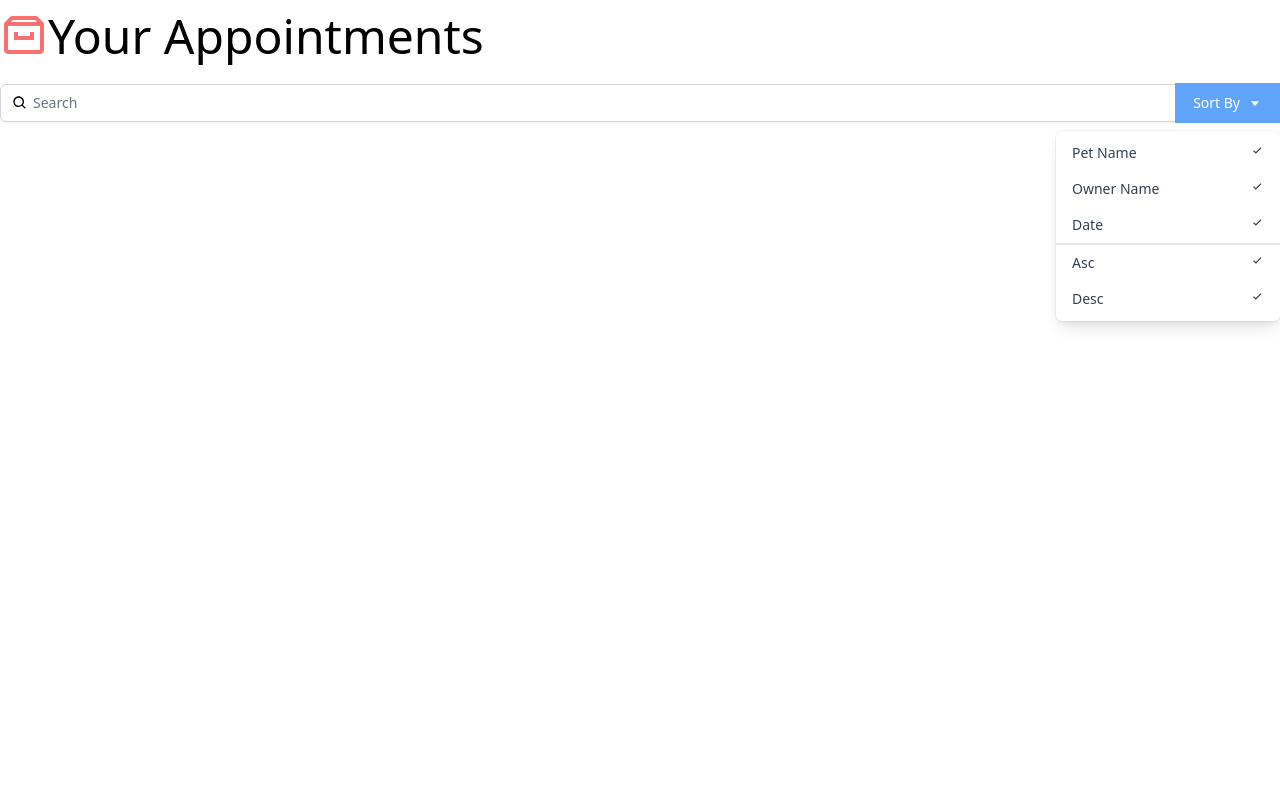
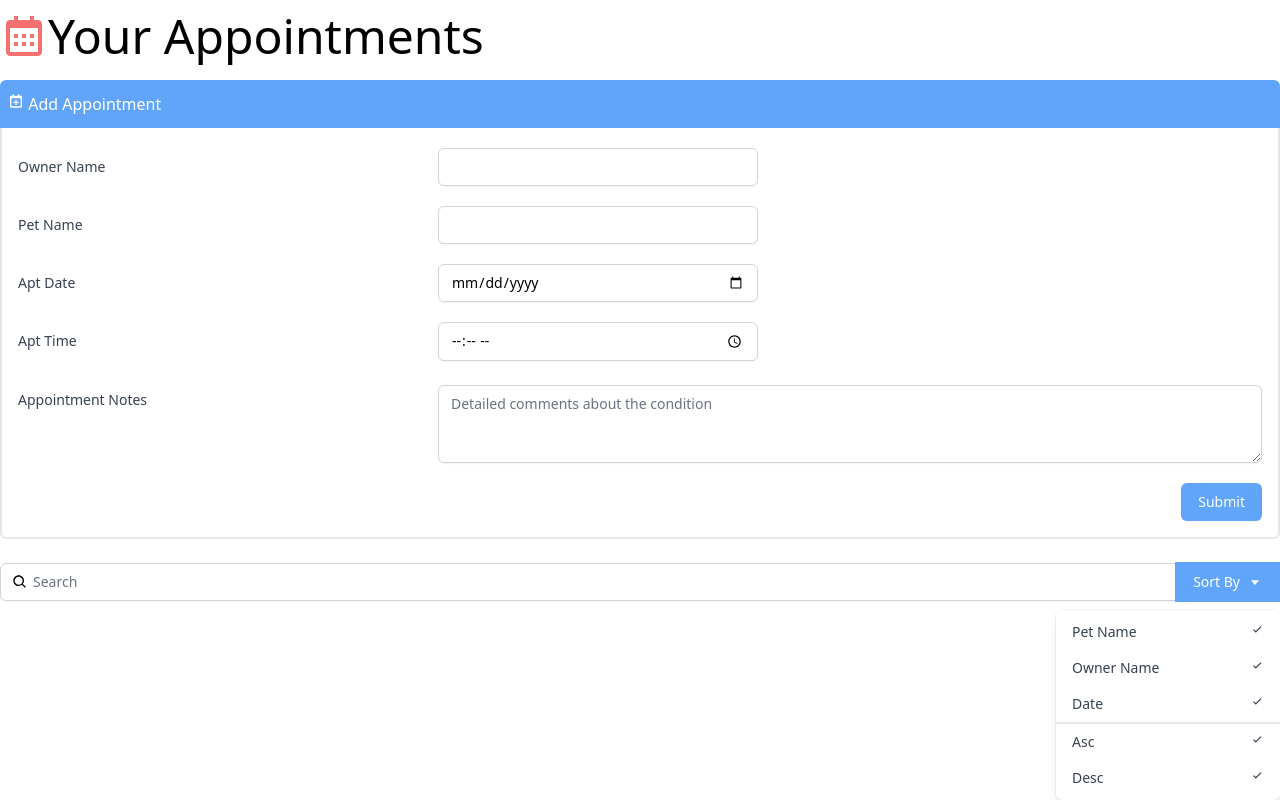
Before and after one commit to muhammetikbalbayram/reactinterfaceapp, a React (Create React App) app: page / in a window 1280 px wide. Built offline with nearby package versions, Linux system fonts and the light colour scheme.

Commit message:
add Appointment component

```diff
--- a/src/App.js
+++ b/src/App.js
@@ -1,11 +1,13 @@
-import { BiArchive } from "react-icons/bi"
+import { BiCalendar } from "react-icons/bi"
 import Search from "./components/Search";
+import AddAppointment from "./components/AddAppointment";
 
 function App() {
   return (
     <div className="App container mx-auto mt-3 font-thin">
       <h1 className="text-5xl">
-        <BiArchive className="inline-block text-red-400 align-top" />Your Appointments</h1>
+        <BiCalendar className="inline-block text-red-400 align-top" />Your Appointments</h1>
+        <AddAppointment/>
         <Search />
     </div>
   );
--- /dev/null
+++ b/src/components/AddAppointment.js
@@ -0,0 +1,73 @@
+import {BiCalendarPlus} from "react-icons/bi"
+
+const AddAppointment = () => {
+    return (
+      <div className="mt-5">
+        <button className="bg-blue-400 text-white px-2 py-3 w-full text-left rounded-t-md">
+          <div><BiCalendarPlus className="inline-block align-text-top" />  Add Appointment</div>
+        </button>
+        <div className="border-r-2 border-b-2 border-l-2 border-light-blue-500 rounded-b-md pl-4 pr-4 pb-4">
+          <div className="sm:grid sm:grid-cols-3 sm:gap-4 sm:items-start  sm:pt-5">
+            <label htmlFor="ownerName" className="block text-sm font-medium text-gray-700 sm:mt-px sm:pt-2">
+              Owner Name
+            </label>
+            <div className="mt-1 sm:mt-0 sm:col-span-2">
+              <input type="text" name="ownerName" id="ownerName"
+                className="max-w-lg block w-full shadow-sm focus:ring-indigo-500 focus:border-indigo-500 sm:max-w-xs sm:text-sm border-gray-300 rounded-md" />
+            </div>
+          </div>
+
+          <div className="sm:grid sm:grid-cols-3 sm:gap-4 sm:items-start  sm:pt-5">
+            <label htmlFor="petName" className="block text-sm font-medium text-gray-700 sm:mt-px sm:pt-2">
+              Pet Name
+            </label>
+            <div className="mt-1 sm:mt-0 sm:col-span-2">
+              <input type="text" name="petName" id="petName"
+                className="max-w-lg block w-full shadow-sm focus:ring-indigo-500 focus:border-indigo-500 sm:max-w-xs sm:text-sm border-gray-300 rounded-md" />
+            </div>
+          </div>
+
+          <div className="sm:grid sm:grid-cols-3 sm:gap-4 sm:items-start  sm:pt-5">
+            <label htmlFor="aptDate" className="block text-sm font-medium text-gray-700 sm:mt-px sm:pt-2">
+              Apt Date
+            </label>
+            <div className="mt-1 sm:mt-0 sm:col-span-2">
+              <input type="date" name="aptDate" id="aptDate"
+                className="max-w-lg block w-full shadow-sm focus:ring-indigo-500 focus:border-indigo-500 sm:max-w-xs sm:text-sm border-gray-300 rounded-md" />
+            </div>
+          </div>
+
+          <div className="sm:grid sm:grid-cols-3 sm:gap-4 sm:items-start  sm:pt-5">
+            <label htmlFor="aptTime" className="block text-sm font-medium text-gray-700 sm:mt-px sm:pt-2">
+              Apt Time
+            </label>
+            <div className="mt-1 sm:mt-0 sm:col-span-2">
+              <input type="time" name="aptTime" id="aptTime"
+                className="max-w-lg block w-full shadow-sm focus:ring-indigo-500 focus:border-indigo-500 sm:max-w-xs sm:text-sm border-gray-300 rounded-md" />
+            </div>
+          </div>
+
+          <div className="sm:grid sm:grid-cols-3 sm:gap-4 sm:items-start  sm:pt-5">
+            <label htmlFor="aptNotes" className="block text-sm font-medium text-gray-700 sm:mt-px sm:pt-2">
+              Appointment Notes
+            </label>
+            <div className="mt-1 sm:mt-0 sm:col-span-2">
+              <textarea id="aptNotes" name="aptNotes" rows="3"
+                className="shadow-sm focus:ring-indigo-500 focus:border-indigo-500 mt-1 block w-full sm:text-sm border-gray-300 rounded-md" placeholder="Detailed comments about the condition"></textarea>
+            </div>
+          </div>
+
+
+          <div className="pt-5">
+            <div className="flex justify-end">
+              <button type="submit" className="ml-3 inline-flex justify-center py-2 px-4 border border-transparent shadow-sm text-sm font-medium rounded-md text-white bg-blue-400 hover:bg-blue-700 focus:outline-none focus:ring-2 focus:ring-offset-2 focus:ring-blue-400">
+                Submit
+              </button>
+            </div>
+          </div>
+        </div>
+      </div>
+    )
+}
+
+export default AddAppointment
```
